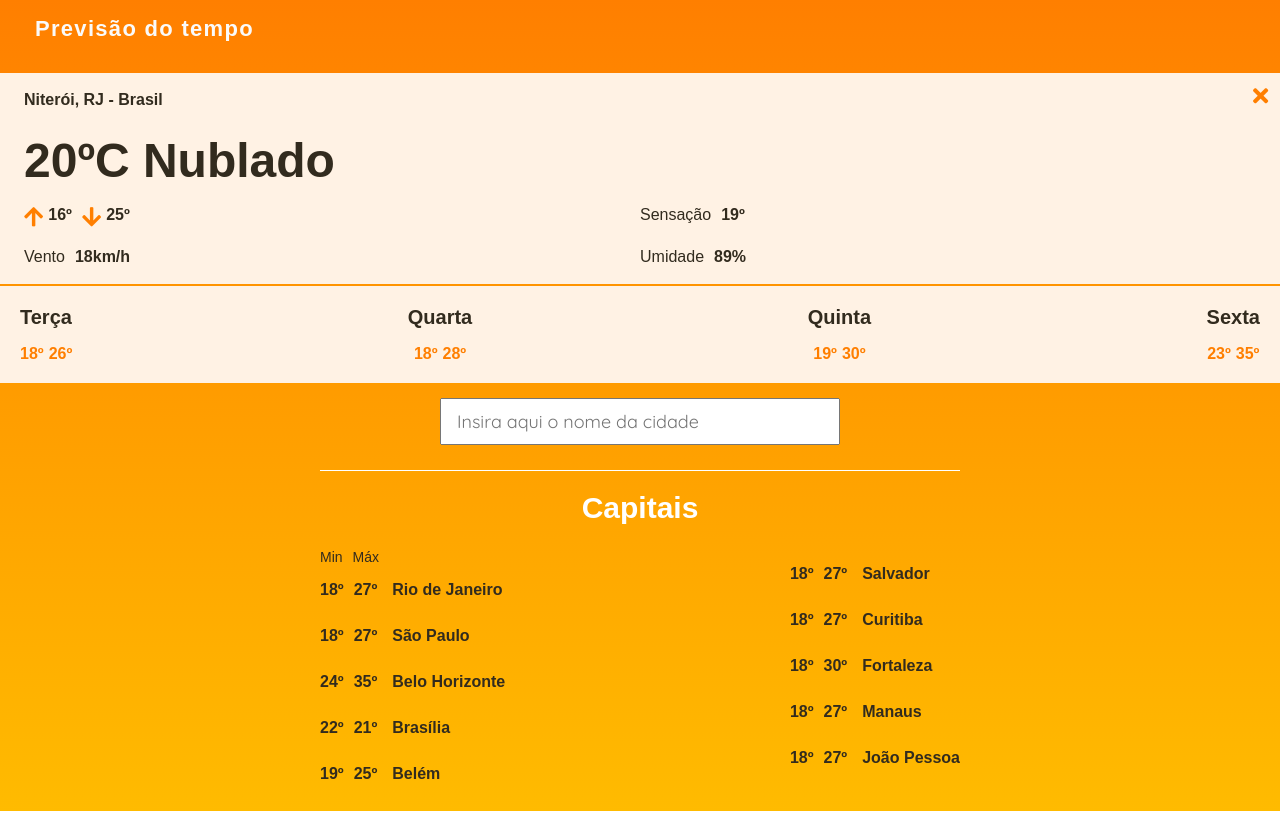
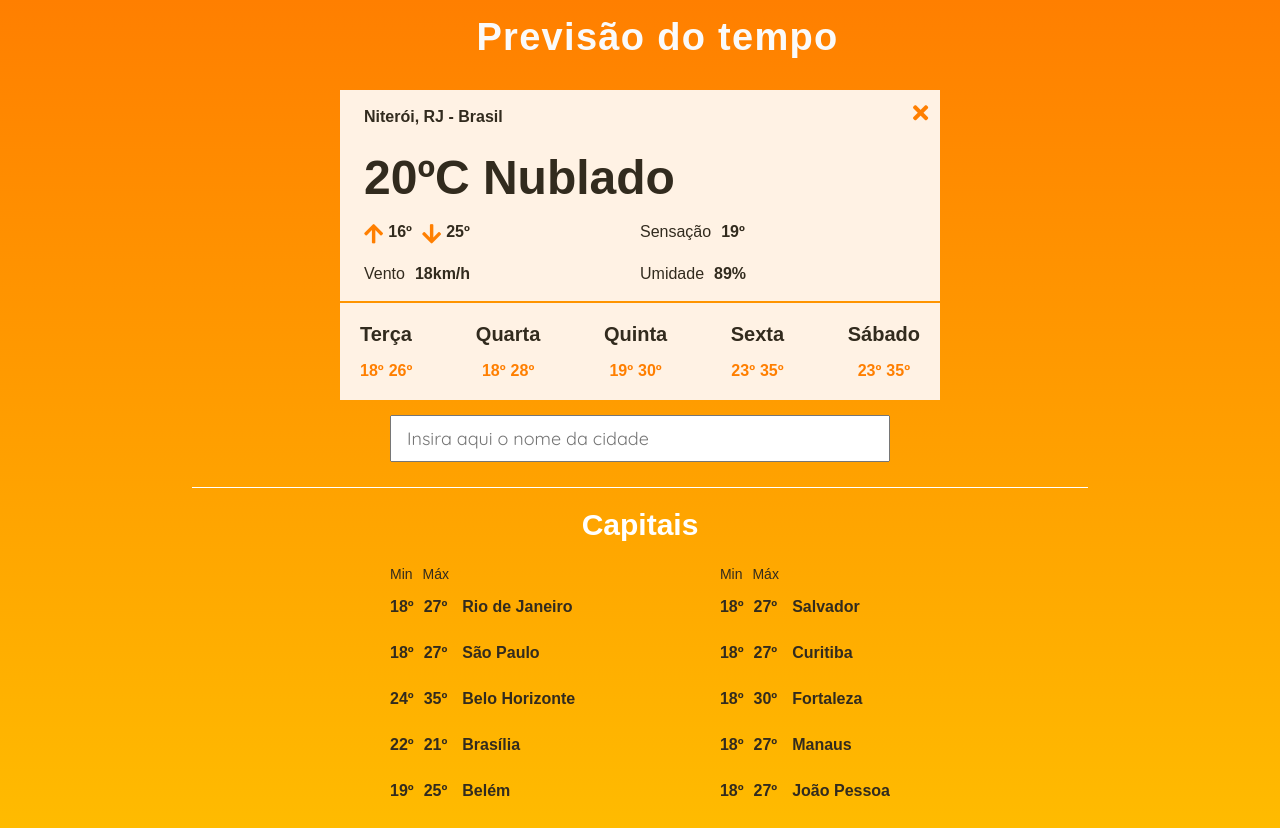
Before and after one commit to RockyGracie/yahoo-weather-app, a JavaScript app: page / in a window 1280 px wide. Built offline with nearby package versions, Linux system fonts and the light colour scheme; the HTML template or start-up script is replaced by a standard one.

Commit message:
UI fully responsive

```diff
--- a/src/components/CapitalsTemp.js
+++ b/src/components/CapitalsTemp.js
@@ -3,7 +3,6 @@ const CapitalsTemp = () => {
       <div className="capitals pdd-left">
             <h2 className="capitals__title">Capitais</h2>
          <div className="capitals__grid">
-
             <div className="capitals__items">
                <div className="capitals__temp">
                   <span>Min</span>
@@ -40,6 +39,11 @@ const CapitalsTemp = () => {
 
 
             <div className="capitals__items">
+               <div className="capitals__temp hide-for-mobile">
+                  <span>Min</span>
+                  <span>Máx</span>
+                  <span></span>
+               </div>
                <div className="capitals__capital">
                   <span>18º</span>
                   <span>27º</span>
--- a/src/components/CityInfo.js
+++ b/src/components/CityInfo.js
@@ -69,6 +69,13 @@ const CityInfo = () => {
                      <span className="cityinfo__temp--max">35º</span>
                   </div>
                </div>
+               <div className="cityinfo__next--day hide-for-mobile">
+                  <div className="cityinfo__day">Sábado</div>
+                  <div className="cityinfo__temp">
+                     <span className="cityinfo__temp--min">23º</span>
+                     <span className="cityinfo__temp--max">35º</span>
+                  </div>
+               </div>
             </div>
          </div>
       </div>
--- a/src/scss/App.css
+++ b/src/scss/App.css
@@ -22,7 +22,12 @@ body {
 .icon {
   font-size: 22px;
   color: #FF7F00;
-  background: transparent;
+}
+
+@media (max-width: 799px) {
+  .hide-for-mobile {
+    display: none;
+  }
 }
 
 .title {
@@ -37,7 +42,7 @@ body {
 .form {
   text-align: center;
   width: 100%;
-  padding-bottom: 65px;
+  padding-bottom: 25px;
   border-bottom: 1px solid #fff;
   margin: 0 auto 20px;
 }
@@ -62,12 +67,12 @@ body {
   }
 }
 
-@media (min-width: 1000px) {
+@media (min-width: 799px) {
   .form {
-    width: 50%;
+    width: 70%;
   }
   .form__input {
-    width: 400px;
+    width: 500px;
   }
 }
 
@@ -106,7 +111,7 @@ body {
   }
 }
 
-@media (min-width: 900px) {
+@media (min-width: 799px) {
   .capitals {
     padding: 0;
   }
@@ -152,6 +157,7 @@ body {
   position: absolute;
   top: 12px;
   right: 12px;
+  background: none;
   border: none;
   cursor: pointer;
 }
@@ -163,6 +169,41 @@ body {
 .cityinfo__city--temp {
   font-size: 48px;
   margin-bottom: 18px;
+}
+
+.cityinfo__city--grid {
+  display: -webkit-box;
+  display: -ms-flexbox;
+  display: flex;
+  -ms-flex-wrap: wrap;
+      flex-wrap: wrap;
+}
+
+.cityinfo__city--grid div:nth-of-type(1),
+.cityinfo__city--grid div:nth-of-type(2) {
+  margin-bottom: 10px;
+}
+
+.cityinfo__city--grid.min-max div:first-child {
+  margin-right: 10px;
+}
+
+.cityinfo__city--grid.min-max div i {
+  margin-right: 5px;
+}
+
+.cityinfo__city--grid span {
+  margin-right: 10px;
+}
+
+.cityinfo__city--grid span i {
+  margin-right: 5px;
+}
+
+.cityinfo__city--grid.grid-info {
+  -webkit-box-flex: 0;
+      -ms-flex: 0 0 50%;
+          flex: 0 0 50%;
 }
 
 .cityinfo__city--grid.grid-info span {
@@ -196,4 +237,24 @@ body {
 .cityinfo__temp span:first-child {
   margin-right: 5px;
 }
+
+@media (min-width: 500px) {
+  .cityinfo {
+    width: 80%;
+    margin: 0 auto;
+  }
+  .cityinfo__title {
+    font-size: 30px;
+  }
+}
+
+@media (min-width: 799px) {
+  .cityinfo {
+    width: 600px;
+  }
+  .cityinfo__title {
+    font-size: 38px;
+    text-align: center;
+  }
+}
 /*# sourceMappingURL=App.css.map */
--- a/src/scss/_capitals.scss
+++ b/src/scss/_capitals.scss
@@ -38,12 +38,12 @@
    }
 }
 
-@media (min-width: 900px) {
+@media (min-width: 799px) {
    .capitals {
       padding: 0;
 
       &__grid {
-         width: 50%;
+         width: 500px;
 
          display: flex;
          align-items: center;
--- a/src/scss/_cityinfo.scss
+++ b/src/scss/_cityinfo.scss
@@ -1,6 +1,7 @@
 .cityinfo {
    color: $fontColor;
    font-weight: 600;
+
 
    &__title {
       font-size: 22px;
@@ -87,3 +88,26 @@
       & span:first-child { margin-right: 5px }
    }
 }
+
+// MEDIA QUERIE
+@media (min-width: 500px) {
+   .cityinfo {
+      width: 80%;
+      margin: 0 auto;
+
+      &__title {
+         font-size: 30px;
+      }
+   }
+}
+
+@media (min-width: 799px) {
+   .cityinfo {
+      width: 600px;
+
+         &__title {
+         font-size: 38px;
+         text-align: center;
+      }
+   }
+}
--- a/src/scss/_global.scss
+++ b/src/scss/_global.scss
@@ -19,3 +19,9 @@
   font-size: 22px;
   color: $darkOrange;
 }
+
+@media (max-width: 799px) {
+  .hide-for-mobile {
+    display: none;
+  }
+}
--- a/src/scss/_header.scss
+++ b/src/scss/_header.scss
@@ -37,10 +37,10 @@
    }
 }
 
-@media (min-width: 1000px) {
+@media (min-width: 799px) {
    .form {
-      width: 50%;
+      width: 70%;
 
-      &__input { width: 400px }
+      &__input { width: 500px }
    }
 }
```
Also changed, not shown: 1 other file (tests, documents, lock files or other folders).
